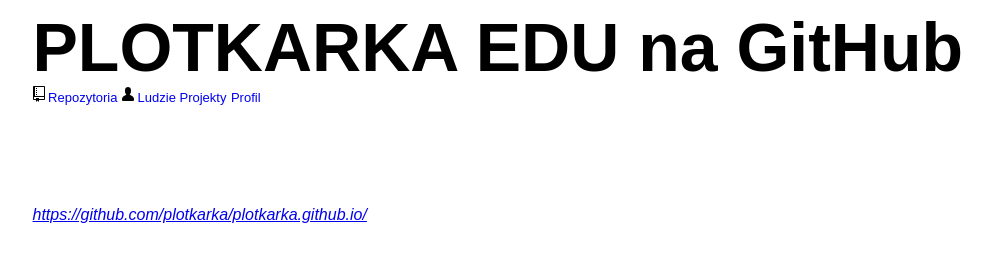
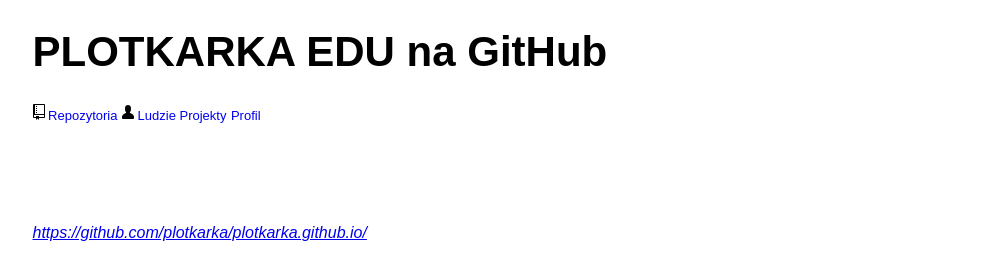
Before and after one commit to plotkarka/plotkarka.github.io, a plain HTML site: page index.html in a window 1280 px wide. Shown: the whole page, without its empty margins (114-1106 px from the left). Drawn offline with Linux system fonts and the light colour scheme.

Commit message:
Update style.css

```diff
--- a/style.css
+++ b/style.css
@@ -1,10 +1,11 @@
 html {
-    font-family: Arial,sans-serif;
+    font-family: Arial, sans-serif;
+    color:
 }
 header {
-    font-size: 34px;
+    font-size: 21px;
 }
-header > h1, body > p, body > main, nav, footer > address, footer > p {
+body {
     max-width: 987px;
     margin: auto;
 }
```
